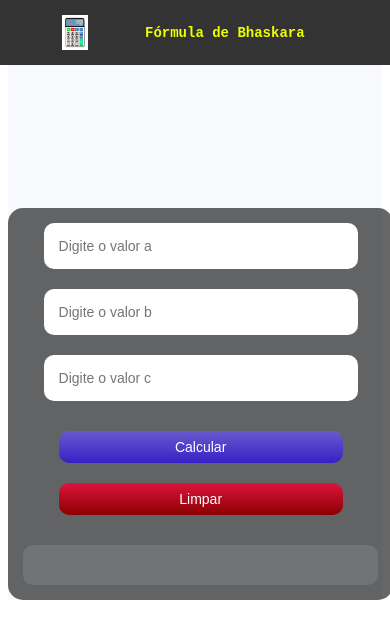
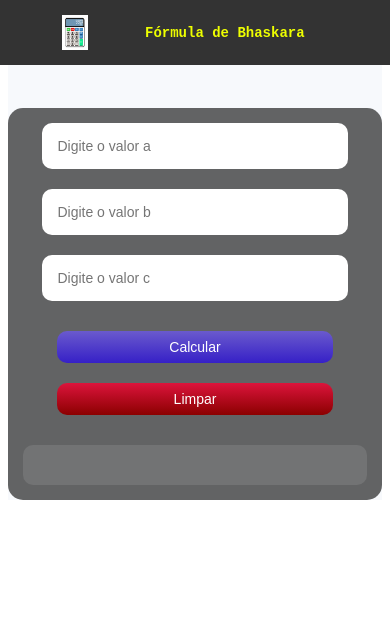
Before and after one commit to luisnegrello-dev/Calculator-x, a React (Vite) app: page / in a window 390 px wide. Shown: the top 638 px of the page. Built offline with nearby package versions, Linux system fonts and the light colour scheme.

Commit message:
RESPONSIVE

```diff
--- a/src/index.css
+++ b/src/index.css
@@ -90,7 +90,7 @@
 }
 
 @media (max-width: 1024px) {
-  .boddy{
+  .body{
   display: flex;
   justify-content: center;
   align-items: flex-start;
@@ -98,7 +98,9 @@
   }
   .box {
    width: 80%;
-   margin: 100px auto 0 auto;
+   align-items: center;
+   padding: auto;
+   margin:0 auto;
   }
   .nav-title {
     font-size: 18px;
@@ -113,11 +115,11 @@
 }
 
 @media (max-width: 768px) {
-   .boddy{
-  display: flex;
-  justify-content: center;
-  align-items: flex-start;
-  margin: 0;
+   .body{
+    display: flex;
+    justify-content: center;
+    align-items: flex-start;
+    margin: 0;
   }
   .nav {
     gap: 10px;
@@ -135,8 +137,7 @@
     width: 95%;
     align-items: center;
     padding: auto;
-    margin-left: 0;
-    margin-right: 0;
+    margin:0 auto;
   }
   .input {
     font-size: 16px;
```
